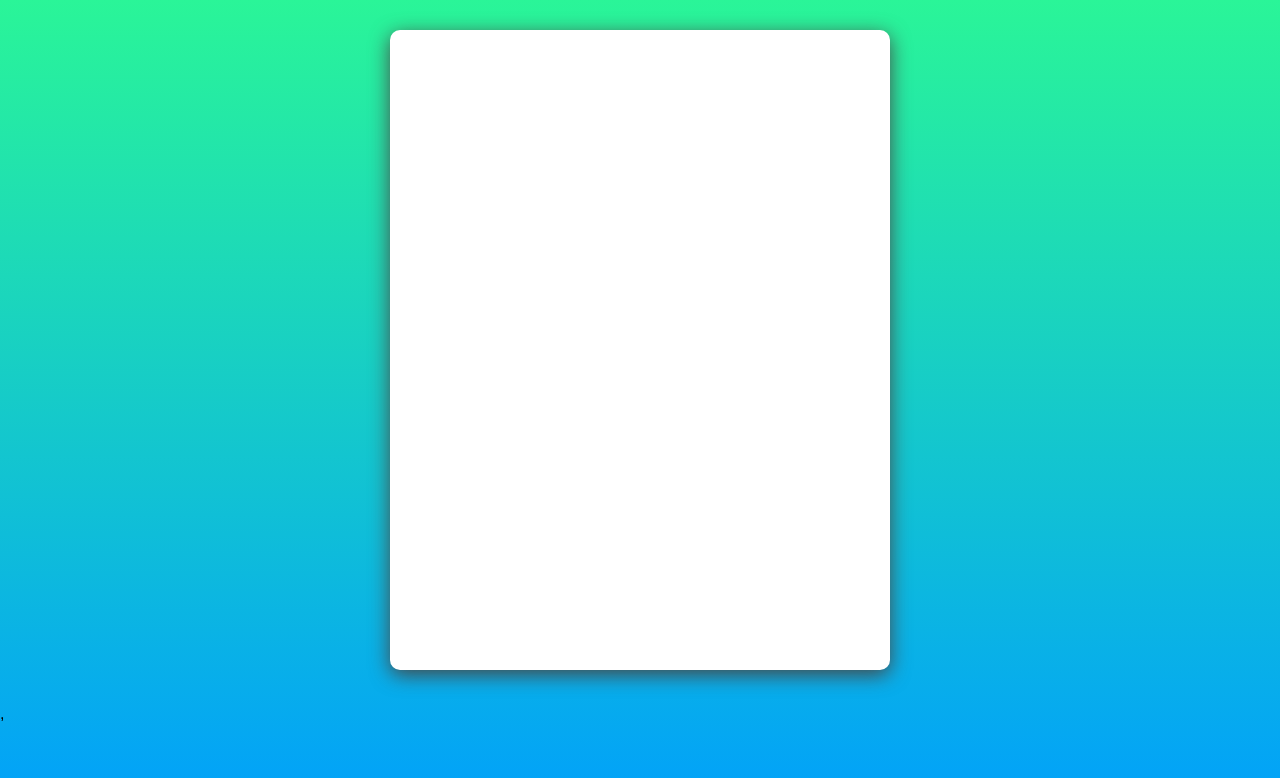
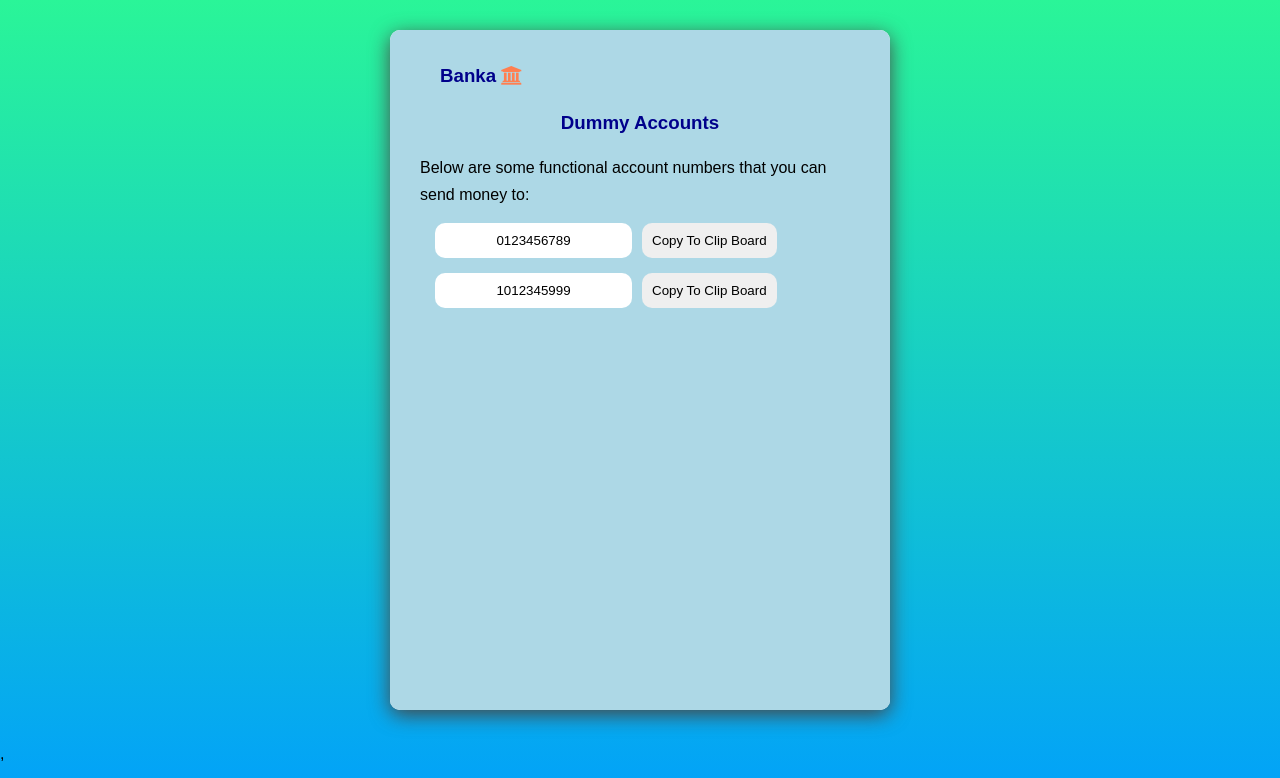
Before and after one commit to smartpro1/banka-ui, a React (Create React App) app in the folder banka-ui/: page /dummy-accounts in a window 1280 px wide. Shown: the top 778 px of the page. Built offline with nearby package versions, Linux system fonts and the light colour scheme.

Commit message:
create dummy accounts component with copy to clipboard functionality

```diff
--- a/banka-ui/src/App.js
+++ b/banka-ui/src/App.js
@@ -20,6 +20,7 @@ import UserProfile from "./components/UserProfile/UserProfile";
 import UserGuide from "./components/UserGuide/UserGuide";
 import ResetPassword from "./components/ResetPassword/ResetPassword";
 import { ConfirmRegistration } from "./components/ConfirmRegistration/ConfirmRegistration";
+import DummyAccounts from "./components/DummyAccounts/DummyAccounts";
 
 const jwtToken = localStorage.jwtToken;
 
@@ -51,6 +52,9 @@ function App() {
 
         <Route path="/confirm-registration" component={ConfirmRegistration} />
         <Route exact path="/transfer-funds" component={TransferFund} />
+        <Route exact path="/dashboard" component={Dashboard} />
+        <Route exact path="/profile" component={UserProfile} />
+        <Route exact path="/dummy-accounts" component={DummyAccounts} />
       </div>
 
       <Switch>
@@ -62,8 +66,6 @@ function App() {
           path="/forgot-password"
           component={ForgotPassword}
         />
-        <SecuredRoute exact path="/dashboard" component={Dashboard} />
-        <SecuredRoute exact path="/profile" component={UserProfile} />
       </Switch>
     </Router>
   );
--- /dev/null
+++ b/banka-ui/src/components/DummyAccounts/DummyAccounts.css
@@ -0,0 +1,44 @@
+.dummy-accounts {
+  padding: 3rem;
+  background: #add8e6;
+  min-height: 85vh;
+}
+
+.dummy-accounts-h3 {
+  text-align: center;
+  margin: 1.5rem;
+  color: darkblue;
+}
+
+.dummy-accounts-li {
+  margin: 2rem;
+}
+
+.clipboard-div {
+  margin: 1.5rem;
+}
+
+.clip-board-input {
+  padding: 1rem;
+  margin-right: 1rem;
+  border: none;
+  border-radius: 10px;
+  text-align: center;
+}
+
+.clipboard-btn {
+  padding: 1rem;
+  border-radius: 10px;
+  border: none;
+  outline: none;
+  margin-right: 1rem;
+}
+
+.clipboard-btn:hover {
+  background: #d3d3d3;
+}
+
+.clipboard-thumbs-up {
+  color: darkblue;
+  visibility: hidden;
+}
--- /dev/null
+++ b/banka-ui/src/components/DummyAccounts/DummyAccounts.js
@@ -0,0 +1,78 @@
+import React from "react";
+
+import "./DummyAccounts.css";
+export default function DummyAccounts() {
+  const copyTextToClipBoard = (event) => {
+    const nextSibling = event.target.nextSibling;
+    setTimeout(() => {
+      nextSibling.style.visibility = "visible";
+    });
+
+    setTimeout(() => {
+      nextSibling.style.visibility = "hidden";
+    }, 3000);
+
+    event.target.nextSibling.style.visibility = "visible";
+    const getElementsId = event.target.previousSibling.id;
+    const inputElement = document.getElementById(getElementsId);
+    inputElement.select();
+    inputElement.setSelectionRange(0, 99999);
+    document.execCommand("copy");
+  };
+
+  return (
+    <div className="dummy-accounts">
+      <div className="signup-logo">
+        <h3>
+          <a href="/dashboard">
+            Banka&nbsp;
+            <i className="fa fa-university logo-icon" aria-hidden="true"></i>
+          </a>
+        </h3>
+      </div>
+      <h3 className="dummy-accounts-h3">Dummy Accounts</h3>
+      <p>
+        Below are some functional account numbers that you can send money to:
+      </p>
+      <div className="clipboard-div">
+        <input
+          type="text"
+          value="0123456789"
+          className="clip-board-input"
+          id="input-text-1"
+          readOnly
+        />
+        <button
+          onClick={copyTextToClipBoard}
+          className="clipboard-btn"
+          id="clipboard-btn-1"
+        >
+          Copy To Clip Board
+        </button>
+        <i
+          className="fa fa-thumbs-up clipboard-thumbs-up"
+          aria-hidden="true"
+          id="clipboard-thumbs-up-1"
+        ></i>
+      </div>
+
+      <div className="clipboard-div">
+        <input
+          type="text"
+          value="1012345999"
+          className="clip-board-input"
+          id="input-text-2"
+          readOnly
+        />
+        <button onClick={copyTextToClipBoard} className="clipboard-btn">
+          Copy To Clip Board
+        </button>
+        <i
+          className="fa fa-thumbs-up clipboard-thumbs-up"
+          aria-hidden="true"
+          id="clipboard-thumbs-up-2"
+        ></i>
+      </div>
+    </div>
+  );
+}
```
Also changed, not shown: banka-ui/src/components/TransferFund/TransferFund.js (+2 -16 lines).
